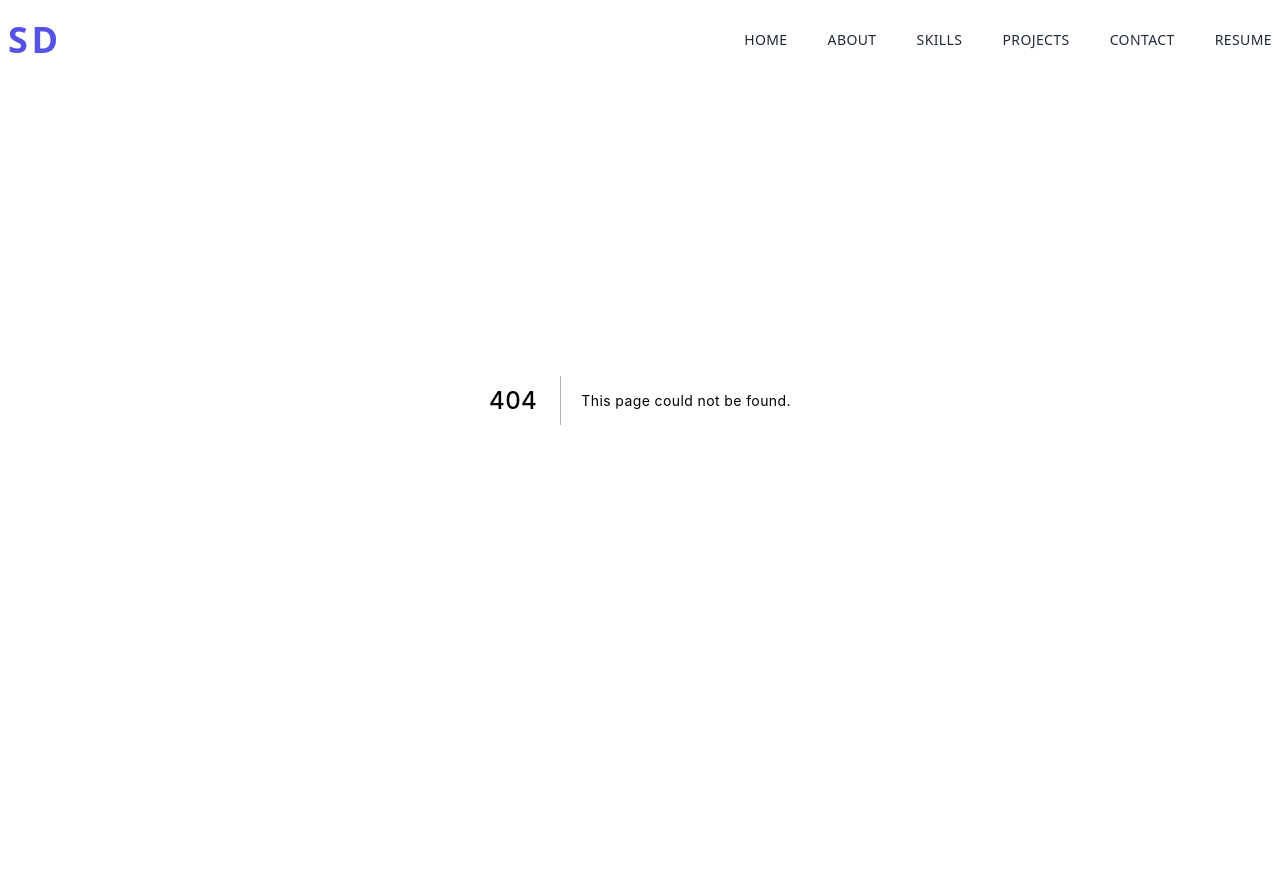
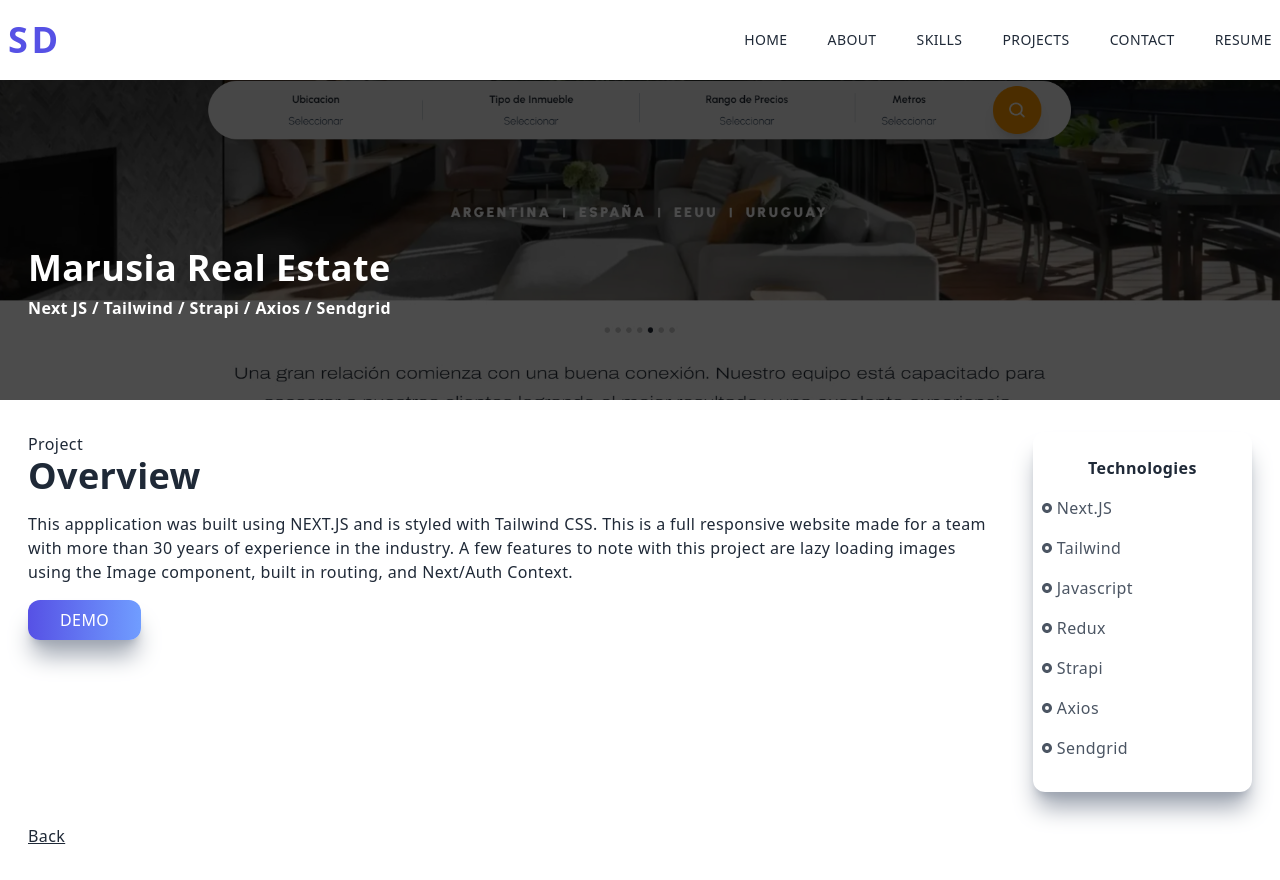
Before and after one commit to SergioDiaz99/sergio-diaz, a Next.js app: page /marusia in a window 1280 px wide. Before the commit this address had no page. Before the commit the page ends 800 px from the top, so only its background shows below. Built offline with nearby package versions, Linux system fonts and the light colour scheme.

Commit message:
marusia project added

```diff
--- a/components/Projects/Projects.tsx
+++ b/components/Projects/Projects.tsx
@@ -1,7 +1,7 @@
 import Image from "next/image";
 import Link from "next/link";
 import React from "react";
-import propertyImg from "../../public/assets/projects/property.jpg";
+import marusiaImg from "../../public/assets/projects/marusia.jpg";
 import dreamSound from "../../public/assets/projects/dreamSound.png";
 import netflixImg from "../../public/assets/projects/netflix.jpg";
 import twitchImg from "../../public/assets/projects/twitch.jpg";
@@ -30,10 +30,10 @@
             tech="Next JS"
           />
           <ProjectItem
-            title="Property Finder"
-            backgroundImg={propertyImg}
-            projectUrl="/property"
-            tech="React JS"
+            title="Marusia - Real Estate"
+            backgroundImg={marusiaImg}
+            projectUrl="/marusia"
+            tech="Next JS"
           />
           <ProjectItem
             title="Netflix App"
--- a/pages/_app.tsx
+++ b/pages/_app.tsx
@@ -1,12 +1,18 @@
 import "../styles/globals.css";
 import type { AppProps } from "next/app";
 import Navbar from "../components/Navbar/Navbar";
-import { ToastContainer } from 'react-toastify';
-import 'react-toastify/dist/ReactToastify.css';
+import { ToastContainer } from "react-toastify";
+import "react-toastify/dist/ReactToastify.css";
+import Head from "next/head";
 
 function MyApp({ Component, pageProps }: AppProps) {
   return (
     <>
+      <Head>
+        <title>Sergio Diaz</title>
+        <meta name="description" content="Generated by create next app" />
+        <link rel="icon" href="/assets/sd.jpg" />
+      </Head>
       <Navbar />
       <ToastContainer />
       <Component {...pageProps} />
--- a/pages/dream_sound.tsx
+++ b/pages/dream_sound.tsx
@@ -27,7 +27,7 @@
         <div className='col-span-4'>
           <p>Project</p>
           <h2>Overview</h2>
-          <p>
+          <p className='pt-4'>
             I built this application in React JS and is hosted on Vercel.
             This application is pulling songs and artists
             data from the Shazam Core API and displaying different categories.
--- a/pages/index.tsx
+++ b/pages/index.tsx
@@ -10,11 +10,6 @@
 const Home: NextPage = () => {
   return (
     <div>
-      <Head>
-        <title>Sergio Diaz</title>
-        <meta name="description" content="Generated by create next app" />
-        <link rel="icon" href="/assets/sd.jpg" />
-      </Head>
       <Main />
       <About />
       <Skills />
--- /dev/null
+++ b/pages/marusia.tsx
@@ -0,0 +1,77 @@
+import Image from "next/image";
+import React from "react";
+import marusiaImg from "../public/assets/projects/marusia.jpg";
+
+import { RiRadioButtonFill } from "react-icons/ri";
+import Link from "next/link";
+
+const marusia = () => {
+  return (
+    <div className="w-full">
+      <div className="w-screen h-[50vh] relative">
+        <div className="absolute top-0 left-0 w-full h-[50vh] bg-black/70 z-10" />
+        <Image
+          className="absolute z-1"
+          layout="fill"
+          objectFit="cover"
+          src={marusiaImg}
+          alt="/"
+        />
+        <div className="absolute top-[70%] max-w-[1240px] w-full left-[50%] right-[50%] translate-x-[-50%] translate-y-[-50%] text-white z-10 p-2">
+          <h2 className="py-2">Marusia Real Estate</h2>
+          <h3>Next JS / Tailwind / Strapi / Axios / Sendgrid</h3>
+        </div>
+      </div>
+
+      <div className="max-w-[1240px] mx-auto p-2 grid md:grid-cols-5 gap-8 py-8">
+        <div className="col-span-4">
+          <p>Project</p>
+          <h2>Overview</h2>
+          <p className="pt-4">
+            This appplication was built using NEXT.JS and is styled with
+            Tailwind CSS. This is a full responsive website made for a team with
+            more than 30 years of experience in the industry. A few features to
+            note with this project are lazy loading images using the Image
+            component, built in routing, and Next/Auth Context.
+          </p>
+          <a href="https://marusiai.com/" target="_blank" rel="noreferrer">
+            <button className="px-8 py-2 mt-4 mr-8">Demo</button>
+          </a>
+        </div>
+        <div className="col-span-4 md:col-span-1 shadow-xl shadow-gray-400 rounded-xl py-4">
+          <div className="p-2">
+            <p className="text-center font-bold pb-2">Technologies</p>
+            <div className="grid grid-cols-3 md:grid-cols-1">
+              <p className="text-gray-600 py-2 flex items-center">
+                <RiRadioButtonFill className="pr-1" /> Next.JS
+              </p>
+              <p className="text-gray-600 py-2 flex items-center">
+                <RiRadioButtonFill className="pr-1" /> Tailwind
+              </p>
+              <p className="text-gray-600 py-2 flex items-center">
+                <RiRadioButtonFill className="pr-1" /> Javascript
+              </p>
+              <p className="text-gray-600 py-2 flex items-center">
+                <RiRadioButtonFill className="pr-1" /> Redux
+              </p>
+              <p className="text-gray-600 py-2 flex items-center">
+                <RiRadioButtonFill className="pr-1" /> Strapi
+              </p>
+              <p className="text-gray-600 py-2 flex items-center">
+                <RiRadioButtonFill className="pr-1" /> Axios
+              </p>
+              <p className="text-gray-600 py-2 flex items-center">
+                <RiRadioButtonFill className="pr-1" /> Sendgrid
+              </p>
+            </div>
+          </div>
+        </div>
+        <Link href="/#projects">
+          <p className="underline cursor-pointer">Back</p>
+        </Link>
+      </div>
+    </div>
+  );
+};
+
+export default marusia;
--- a/pages/twitch.tsx
+++ b/pages/twitch.tsx
@@ -26,7 +26,7 @@
         <div className='col-span-4'>
           <p>Project</p>
           <h2>Overview</h2>
-          <p>
+          <p className='pt-4'>
             This appplication was built using NEXT.JS and is styled with
             Tailwind CSS. The application is hosted statically using Vercel.
             This is a mobile responsive recreation of Twitch.tv and features
```
Also changed, not shown: public/assets/projects/marusia.jpg (added).
